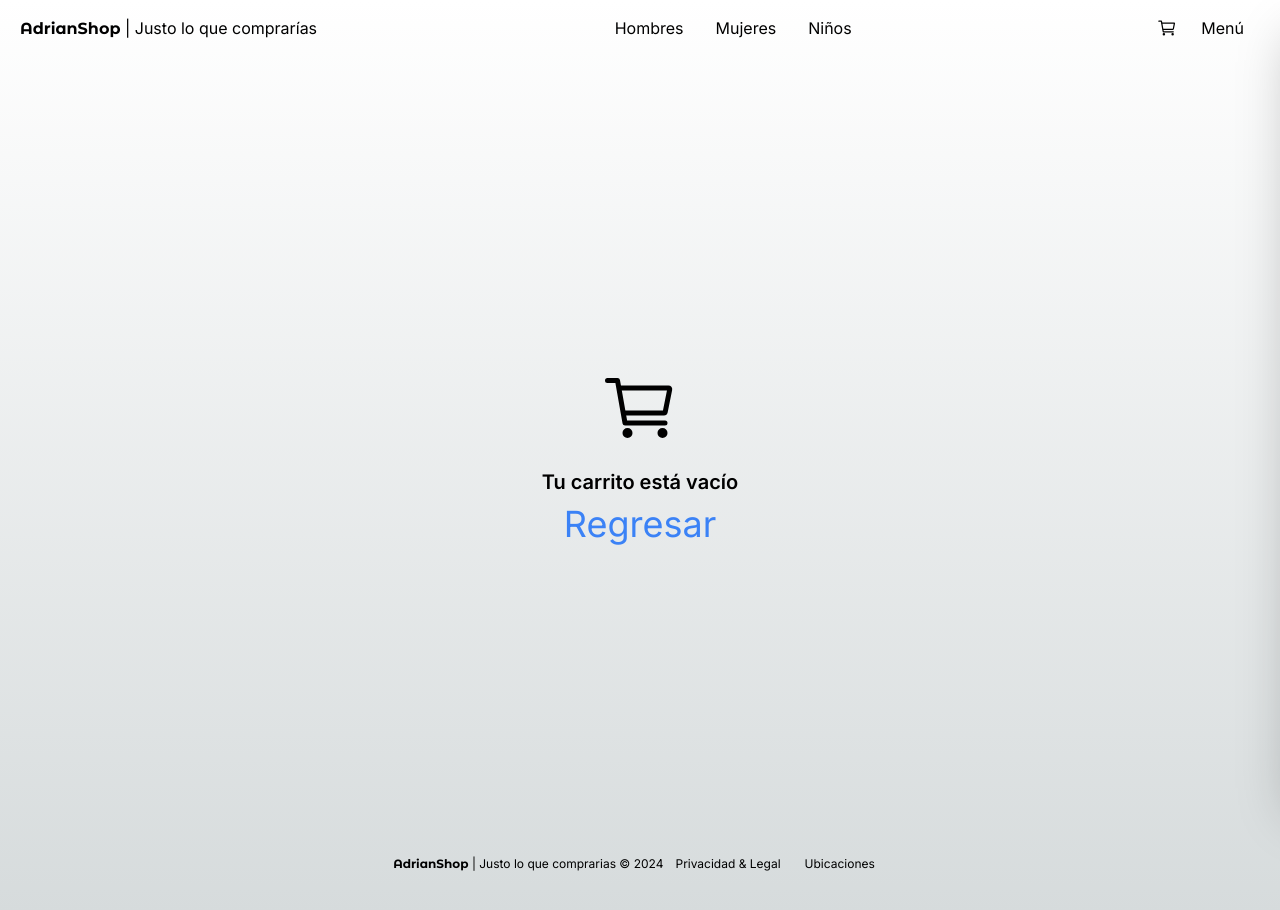
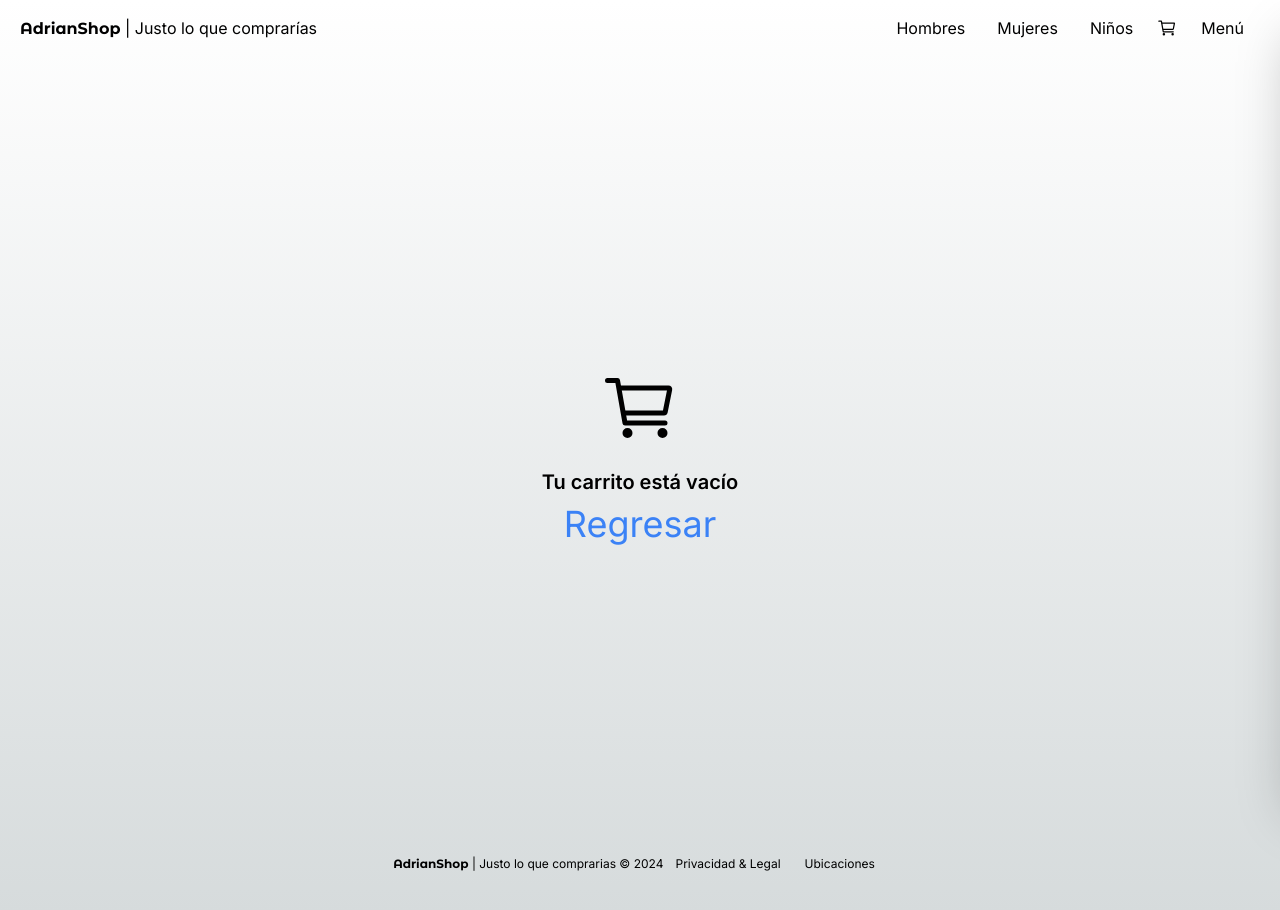
Before and after one commit to elvismarrugo/jlqq, a Next.js app: page /empty in a window 1280 px wide. Built offline with nearby package versions, Linux system fonts and the light colour scheme; no server answers.

Commit message:
fix title

```diff
--- a/src/components/ui/top-menu/TopMenu.tsx
+++ b/src/components/ui/top-menu/TopMenu.tsx
@@ -20,7 +20,7 @@ export const TopMenu = () => {
   return (
     <nav className="flex px-5 justify-between items-center w-full">
       {/* Logo */}
-      <div>
+      <div className="flex-1 text-center sm:text-left">
         <Link href="/">
           <span className={`${titleFont.className} antialiased font-bold`}>
             AdrianShop
```
